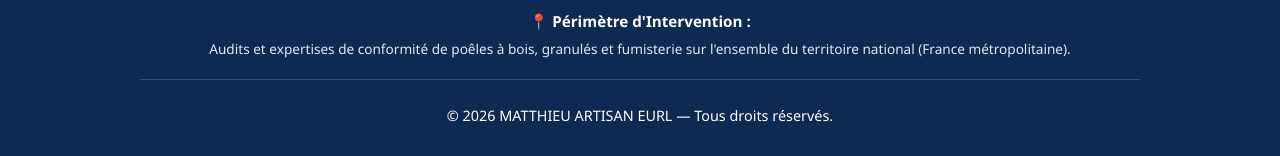
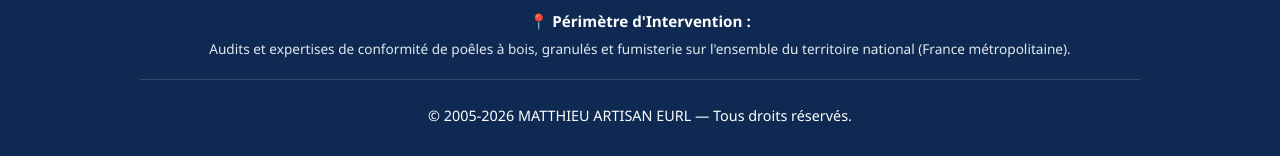
Before and after one commit to MATTHIEUARTISAN/MATTHIEUARTISAN, a Jekyll site: the page a-propos-de-nous.html, which Jekyll copies as it is, in a window 1280 px wide and 900 px high, scrolled down 642 px. Shown: the part 741-897 px from the top of the window. Built offline with Jekyll 4.4.1, drawn with Linux system fonts in a browser that asks for light colours.

Commit message:
Add files via upload

```diff
--- a/a-propos-de-nous.html
+++ b/a-propos-de-nous.html
@@ -575,7 +575,7 @@
                 <strong>📍 Périmètre d'Intervention :</strong>
                 Audits et expertises de conformité de poêles à bois, granulés et fumisterie sur l'ensemble du territoire national (France métropolitaine).
             </div>
-            <p>&copy; <span id="copyright-year">2026</span> MATTHIEU ARTISAN EURL — Tous droits réservés.</p>
+            <p>&copy; 2005-<span id="copyright-year">2026</span> MATTHIEU ARTISAN EURL — Tous droits réservés.</p>
         </div>
     </footer>
 
--- a/certifications.html
+++ b/certifications.html
@@ -848,7 +848,7 @@
     <!-- Footer (identique à expertise.html) -->
     <footer>
         <div class="footer-content">
-            <p>&copy; <span id="copyright-year">2026</span> matthieu-artisan.fr — Tous droits réservés.</p>
+            <p>&copy; 2005-<span id="copyright-year">2026</span> matthieu-artisan.fr — Tous droits réservés.</p>
             <p style="margin-top: 0.5rem;"><a href="qui-sommes-nous.html">Qui sommes nous</a> | <a href="galerie.html">Galerie</a> | <a href="partenaires.html">(Partenaires)</a> | <a href="mentions-legales.html">Mentions Légales</a></p>
 
             <!-- Liste étendue de communes/codes postaux, repliée par défaut : présente dans
--- a/expertise.html
+++ b/expertise.html
@@ -625,7 +625,7 @@
                 <strong>📍 Périmètre d'Intervention :</strong>
                 Audits et expertises de conformité de poêles à bois, granulés et fumisterie sur l'ensemble du territoire national (France métropolitaine).
             </div>
-            <p>&copy; <span id="copyright-year">2026</span> MATTHIEU ARTISAN EURL — Tous droits réservés.</p>
+            <p>&copy; 2005-<span id="copyright-year">2026</span> MATTHIEU ARTISAN EURL — Tous droits réservés.</p>
 
         </div>
     </footer>
--- a/nos-qualifications.html
+++ b/nos-qualifications.html
@@ -847,7 +847,7 @@
                 <strong>📍 Périmètre d'Intervention :</strong>
                 Audits et expertises de conformité de poêles à bois, granulés et fumisterie sur l'ensemble du territoire national (France métropolitaine).
             </div>
-            <p>&copy; <span id="copyright-year">2026</span> MATTHIEU ARTISAN EURL — Tous droits réservés.</p>
+            <p>&copy; 2005-<span id="copyright-year">2026</span> MATTHIEU ARTISAN EURL — Tous droits réservés.</p>
 
         </div>
     </footer>
--- a/poeles-bois-granules.html
+++ b/poeles-bois-granules.html
@@ -1281,7 +1281,7 @@
     <!-- Footer -->
     <footer>
         <div class="footer-content">
-            <p>&copy; <span id="copyright-year">2026</span> matthieu-artisan.fr — Tous droits réservés.</p>
+            <p>&copy; 2005-<span id="copyright-year">2026</span> matthieu-artisan.fr — Tous droits réservés.</p>
 
             <!-- Liste étendue de communes/codes postaux, repliée par défaut : présente dans
                  le HTML pour le référencement local (SEO), sans alourdir visuellement le pied
```
